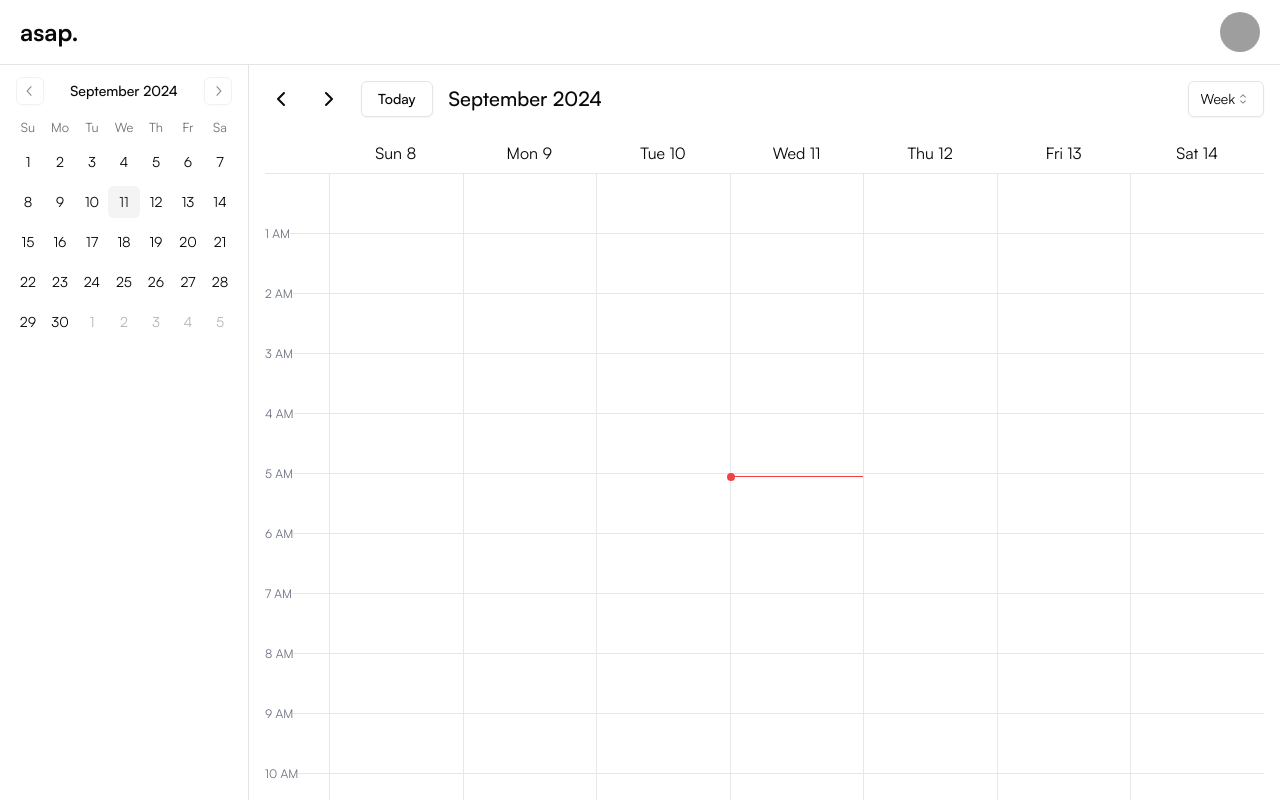
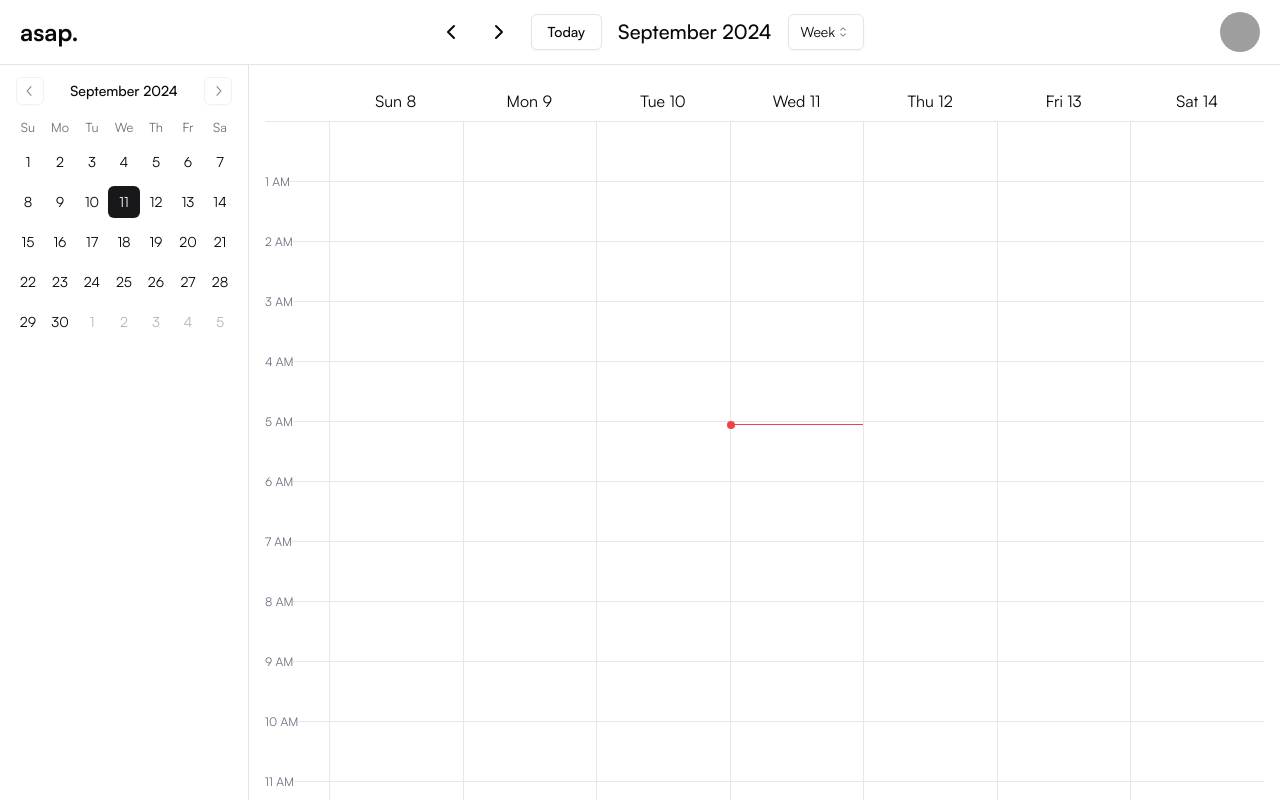
Before and after one commit to alexleyoung/asap, a Next.js app in the folder Frontend/asap-web/: page /dashboard in a window 1280 px wide. Built offline with nearby package versions, Linux system fonts and the light colour scheme; grey boxes are pictures that could not be loaded.

Commit message:
dev: use context for global state in header, sidebar, and schedule

```diff
--- a/Frontend/asap-web/src/app/global.d.ts
+++ b/Frontend/asap-web/src/app/global.d.ts
@@ -5,3 +5,5 @@ declare type ScheduleItem = {
   end: Date;
   color: string;
 };
+
+declare type ViewType = "day" | "week" | "month";
--- a/Frontend/asap-web/src/components/ui/dashboard/Header.tsx
+++ b/Frontend/asap-web/src/components/ui/dashboard/Header.tsx
@@ -1,10 +1,88 @@
+"use client";
+
+import { useCurrentDate, useView } from "@/contexts/ScheduleContext";
+import { addDays, addMonths, format } from "date-fns";
+
 import { Avatar, AvatarFallback, AvatarImage } from "@/components/ui/avatar";
+import {
+  Popover,
+  PopoverContent,
+  PopoverTrigger,
+} from "@/components/ui/popover";
+import {
+  Select,
+  SelectContent,
+  SelectItem,
+  SelectTrigger,
+  SelectValue,
+} from "@/components/ui/select";
+import { Button } from "@/components/ui/button";
+import { ChevronLeft, ChevronRight } from "lucide-react";
 
 export default function Header() {
+  const { view, setView } = useView();
+  const { currentDate, setCurrentDate } = useCurrentDate();
+
+  const handleViewChange = (newView: ViewType) => {
+    setView(newView);
+  };
+
+  const handleDateChange = (direction: "prev" | "next") => {
+    if (view === "day") {
+      setCurrentDate((prevDate) =>
+        addDays(prevDate, direction === "prev" ? -1 : 1)
+      );
+    } else if (view === "week") {
+      setCurrentDate((prevDate) =>
+        addDays(prevDate, direction === "prev" ? -7 : 7)
+      );
+    } else {
+      setCurrentDate((prevDate) =>
+        addMonths(prevDate, direction === "prev" ? -1 : 1)
+      );
+    }
+  };
+
   return (
     <header className='px-5 py-3 border-b border-border flex items-center justify-between'>
       <h1 className='text-2xl font-bold'>asap.</h1>
+      <div className='flex justify-between items-center gap-4'>
         <div className='flex gap-4 items-center'>
+          <ChevronLeft
+            size={32}
+            className='rounded-full hover:bg-muted p-1 transition-colors'
+            onClick={() => handleDateChange("prev")}
+          />
+          <ChevronRight
+            size={32}
+            className='rounded-full hover:bg-muted p-1 transition-colors'
+            onClick={() => handleDateChange("next")}
+          />
+          <Button variant='outline' onClick={() => setCurrentDate(new Date())}>
+            Today
+          </Button>
+          <h2 className='font-medium text-xl'>
+            {view === "day"
+              ? format(currentDate, "MMMM d, yyyy")
+              : format(currentDate, "MMMM yyyy")}
+          </h2>
+        </div>
+        <div className='flex gap-2'>
+          <Select value={view} onValueChange={handleViewChange}>
+            <SelectTrigger>
+              <SelectValue placeholder='View' className='text-sm' />
+            </SelectTrigger>
+            <SelectContent>
+              <SelectItem value='day'>Day</SelectItem>
+              <SelectItem value='week'>Week</SelectItem>
+              <SelectItem value='month'>Month</SelectItem>
+            </SelectContent>
+          </Select>
+        </div>
+      </div>
+      <div className='flex gap-4 items-center'>
+        <Popover>
+          <PopoverTrigger>
             <Avatar className='hover:cursor-pointer relative group'>
               <div className='absolute size-12 rounded-full bg-black opacity-0 group-hover:opacity-20 transition-all' />
               <AvatarImage
@@ -13,6 +91,13 @@ export default function Header() {
               />
               <AvatarFallback>CN</AvatarFallback>
             </Avatar>
+          </PopoverTrigger>
+          <PopoverContent sideOffset={5} className='mr-4 flex flex-col gap-4'>
+            <h3>settings</h3>
+            <h3>settings</h3>
+            <h3>settings</h3>
+          </PopoverContent>
+        </Popover>
       </div>
     </header>
   );
--- a/Frontend/asap-web/src/components/ui/dashboard/Sidebar.tsx
+++ b/Frontend/asap-web/src/components/ui/dashboard/Sidebar.tsx
@@ -1,9 +1,23 @@
+"use client";
+
+import { useCurrentDate } from "@/contexts/ScheduleContext";
+
 import { Calendar } from "@/components/ui/calendar";
 
 export default function Sidebar() {
+  const { currentDate, setCurrentDate } = useCurrentDate();
+
   return (
     <aside className='border-r border-border'>
-      <Calendar mode='single' />
+      <Calendar
+        mode='single'
+        selected={currentDate}
+        onSelect={(day) => {
+          if (day) {
+            setCurrentDate(day); // only set if day is valid
+          }
+        }}
+      />
     </aside>
   );
 }
--- a/Frontend/asap-web/src/components/ui/schedule/Schedule.tsx
+++ b/Frontend/asap-web/src/components/ui/schedule/Schedule.tsx
@@ -57,6 +57,7 @@ import { Input } from "@/components/ui/input";
 import { Label } from "@/components/ui/label";
 import { ChevronLeft, ChevronRight } from "lucide-react";
 import { ScrollArea } from "../scroll-area";
+import { useCurrentDate, useView } from "@/contexts/ScheduleContext";
 
 type ScheduleItem = {
   id: string;
@@ -72,15 +73,13 @@ type ScheduleProps = {
   onItemCreate: (item: ScheduleItem) => void;
 };
 
-type ViewType = "day" | "week" | "month";
-
 const Schedule: React.FC<ScheduleProps> = ({
   items,
   onItemUpdate,
   onItemCreate,
 }) => {
-  const [view, setView] = useState<ViewType>("week");
-  const [currentDate, setCurrentDate] = useState(new Date());
+  const { view, setView } = useView();
+  const { currentDate, setCurrentDate } = useCurrentDate();
   const [ghostLinePosition, setGhostLinePosition] = useState<{
     top: number;
     time: Date;
@@ -545,42 +544,6 @@ const Schedule: React.FC<ScheduleProps> = ({
       modifiers={[snapToTimeSlot]}
       autoScroll={false}>
       <div className='flex-grow h-full flex flex-col p-4 bg-background text-foreground'>
-        <div className='flex justify-between items-center mb-4'>
-          <div className='flex gap-4 items-center'>
-            <ChevronLeft
-              size={32}
-              className='rounded-full hover:bg-muted p-1 transition-colors'
-              onClick={() => handleDateChange("prev")}
-            />
-            <ChevronRight
-              size={32}
-              className='rounded-full hover:bg-muted p-1 transition-colors'
-              onClick={() => handleDateChange("next")}
-            />
-            <Button
-              variant='outline'
-              onClick={() => setCurrentDate(new Date())}>
-              Today
-            </Button>
-            <h2 className='font-medium text-xl'>
-              {view === "day"
-                ? format(currentDate, "MMMM d, yyyy")
-                : format(currentDate, "MMMM yyyy")}
-            </h2>
-          </div>
-          <div className='flex gap-2'>
-            <Select value={view} onValueChange={handleViewChange}>
-              <SelectTrigger>
-                <SelectValue placeholder='View' className='text-sm' />
-              </SelectTrigger>
-              <SelectContent>
-                <SelectItem value='day'>Day</SelectItem>
-                <SelectItem value='week'>Week</SelectItem>
-                <SelectItem value='month'>Month</SelectItem>
-              </SelectContent>
-            </Select>
-          </div>
-        </div>
         <ScrollArea className='h-full'>
           {view === "day" && renderDayView()}
           {view === "week" && renderWeekView()}
--- a/Frontend/asap-web/src/contexts/ScheduleContext.tsx
+++ b/Frontend/asap-web/src/contexts/ScheduleContext.tsx
@@ -1,3 +1,5 @@
+"use client";
+
 import {
   Dispatch,
   SetStateAction,
@@ -23,7 +25,7 @@ const CurrentDateContext = createContext<CurrentDateContextType | undefined>(
 
 export function ScheduleProvider({ children }: { children: React.ReactNode }) {
   const [view, setView] = useState("week");
-  const [currentDate, setCurrentDate] = useState(new Date());
+  const [currentDate, setCurrentDate] = useState<Date>(new Date());
 
   return (
     <ViewContext.Provider value={{ view, setView }}>
```
Lines whose indentation alone changed are shown as unchanged.
